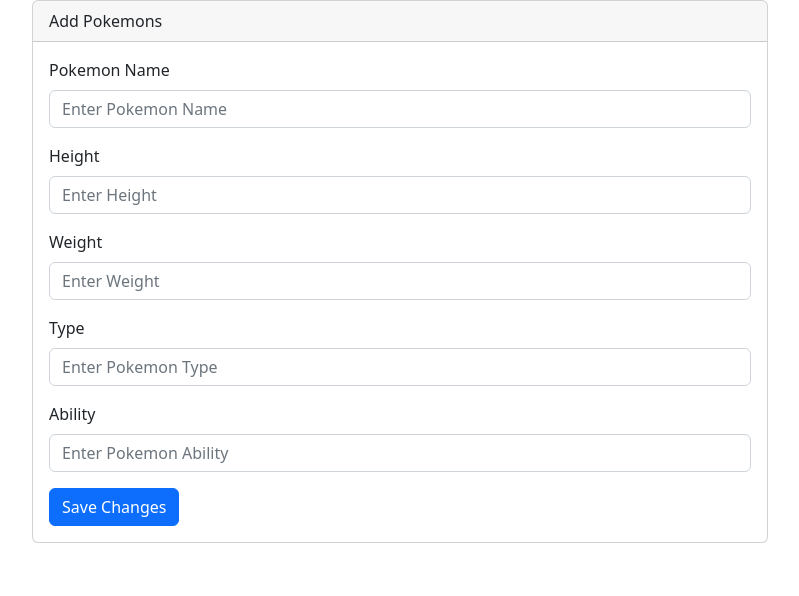
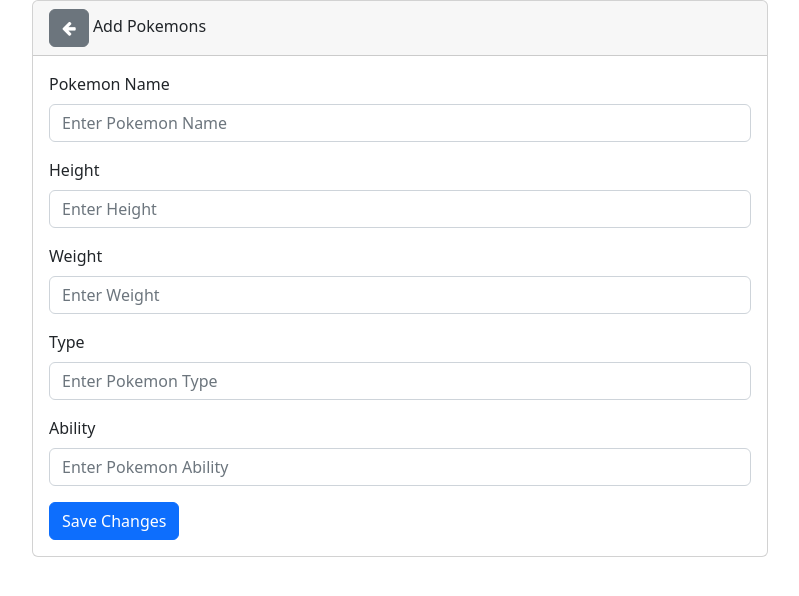
Before and after one commit to HtunHtunHtet/pokedex, a React (Create React App) app: page /add-pokemon in a window 1280 px wide. Shown: the top 596 px of the page, without its empty margins (240-1039 px from the left). Built offline with nearby package versions, Linux system fonts and the light colour scheme.

Commit message:
Introduce back to home button

```diff
--- a/package.json
+++ b/package.json
@@ -12,6 +12,7 @@
     "@types/react-dom": "^18.0.8",
     "bootstrap": "^5.2.2",
     "eslint": "^8.26.0",
+    "font-awesome": "^4.7.0",
     "react": "^18.2.0",
     "react-bootstrap": "^2.5.0",
     "react-dom": "^18.2.0",
--- a/src/components/AddPokemon.tsx
+++ b/src/components/AddPokemon.tsx
@@ -3,6 +3,11 @@
 import Form from "react-bootstrap/Form";
 import {useForm} from "react-hook-form";
 import Button from 'react-bootstrap/Button';
+import Row from "react-bootstrap/Row";
+import Col from "react-bootstrap/Col";
+import Tooltip from "react-bootstrap/Tooltip";
+import OverlayTrigger from 'react-bootstrap/OverlayTrigger';
+import BackToHome from "./BackToHome";
 
 const AddPokemon = (): JSX.Element => {
 
@@ -26,7 +31,11 @@
     return (
         <Card>
             <Card.Header>
-                Add Pokemons
+                <Row>
+                    <Col sm={{span: 12}}>
+                        <BackToHome/> Add Pokemons
+                    </Col>
+                </Row>
             </Card.Header>
             <Card.Body>
                 <Form onSubmit={handleSubmit(onSubmit)}>
--- /dev/null
+++ b/src/components/BackToHome.tsx
@@ -0,0 +1,23 @@
+import React from 'react';
+import OverlayTrigger from "react-bootstrap/OverlayTrigger";
+import Tooltip from "react-bootstrap/Tooltip";
+import Button from "react-bootstrap/Button";
+
+const BackToHome = (): JSX.Element => {
+    return(
+        <>
+            <OverlayTrigger
+                placement='left'
+                overlay={
+                    <Tooltip id={`tooltip`}>
+                        Back
+                    </Tooltip>
+                }
+            >
+                <Button href='/' variant="secondary" ><i className="fa fa-arrow-left"></i></Button>
+            </OverlayTrigger>
+        </>
+    )
+}
+
+export default BackToHome;
--- a/src/components/Detail.tsx
+++ b/src/components/Detail.tsx
@@ -10,6 +10,9 @@
 import Loading from "./Loadng";
 import AddModel from "./AddModel";
 import Button from "react-bootstrap/Button";
+import BackToHome from "./BackToHome";
+import Tooltip from "react-bootstrap/Tooltip";
+import OverlayTrigger from "react-bootstrap/OverlayTrigger";
 
 const Detail = (): JSX.Element => {
 
@@ -116,6 +119,11 @@
                 ? <Loading/>
                 :
                 <>
+                    <Card.Header>
+                        <Card.Title className="text-capitalize">
+                            <BackToHome /> {pokemon.name}
+                        </Card.Title>
+                    </Card.Header>
                     {
                         (pokemon.image.length > 0) &&
                         <Carousel>
@@ -133,9 +141,6 @@
 
                         </Carousel>
                     }
-                    <Card.Header>
-                        <Card.Title className="text-capitalize"><h2>{pokemon.name}</h2></Card.Title>
-                    </Card.Header>
                     <ListGroup className="list-group-flush">
                         <ListGroup.Item>
                             <Row>
@@ -188,8 +193,24 @@
                         </ListGroup.Item>
                         <ListGroup.Item>
                             <Row>
+                                <Col sm={{ span: 12}}>
+                                    <h4>
+                                        <span>Additional Features</span>
+                                        <OverlayTrigger
+                                            placement='right'
+                                            overlay={
+                                                <Tooltip id={`tooltip`}>
+                                                    Add Features
+                                                </Tooltip>
+                                            }
+                                        >
+                                            <Button  className='m-2' variant="primary" onClick={() => handleModel()}>
+                                                <i className="fa fa-plus"></i>
+                                            </Button>
+                                        </OverlayTrigger>
+                                    </h4>
+                                </Col>
                                 <Col sm={{ span:12 }} >
-                                    <h4>Additional Features </h4>
                                     <Row>
                                     {
                                         additionalFeature.length > 0 &&
@@ -199,11 +220,7 @@
                                                 </Col>
                                         )
                                     }
-                                    <Col sm={{ span:12 }}>
-                                        <Button variant="primary" onClick={() => handleModel()}>
-                                            Add Additional Features
-                                        </Button>
-                                    </Col>
+
                                     </Row>
                                 </Col>
                             </Row>
--- a/src/components/Home.tsx
+++ b/src/components/Home.tsx
@@ -8,7 +8,9 @@
 import { Link } from 'react-router-dom';
 import Loading from "./Loadng";
 import Badge from 'react-bootstrap/Badge';
-
+import Button from 'react-bootstrap/Button';
+import OverlayTrigger from 'react-bootstrap/OverlayTrigger';
+import Tooltip from 'react-bootstrap/Tooltip';
 
 //import interfaces
 import {IAddPokemon, IPokemon} from "./Interfaces";
@@ -55,7 +57,19 @@
                                 Pokedex - {count} Pokemons
                             </Col>
                             <Col sm={{span:6}} className="text-right">
-                                <Link to={`/add-pokemon`}>Add Pokemon</Link>
+                                <OverlayTrigger
+                                    placement='right'
+                                    overlay={
+                                        <Tooltip id={`tooltip`}>
+                                            Add Pokemon
+                                        </Tooltip>
+                                    }
+                                >
+                                    <Button href={'/add-pokemon'}>
+                                    <i className="fa fa-plus"></i>
+                                </Button>
+                                </OverlayTrigger>
+
                             </Col>
                         </Row>
                     </Card.Header>
--- a/src/index.tsx
+++ b/src/index.tsx
@@ -2,6 +2,7 @@
 import ReactDOM from 'react-dom/client';
 import './index.css';
 import './App.css';
+import 'font-awesome/css/font-awesome.min.css';
 import 'bootstrap/dist/css/bootstrap.min.css';
 import Container from 'react-bootstrap/Container';
 import Row from 'react-bootstrap/Row';
```
Also changed, not shown: 2 other files (tests, documents, lock files or other folders).
